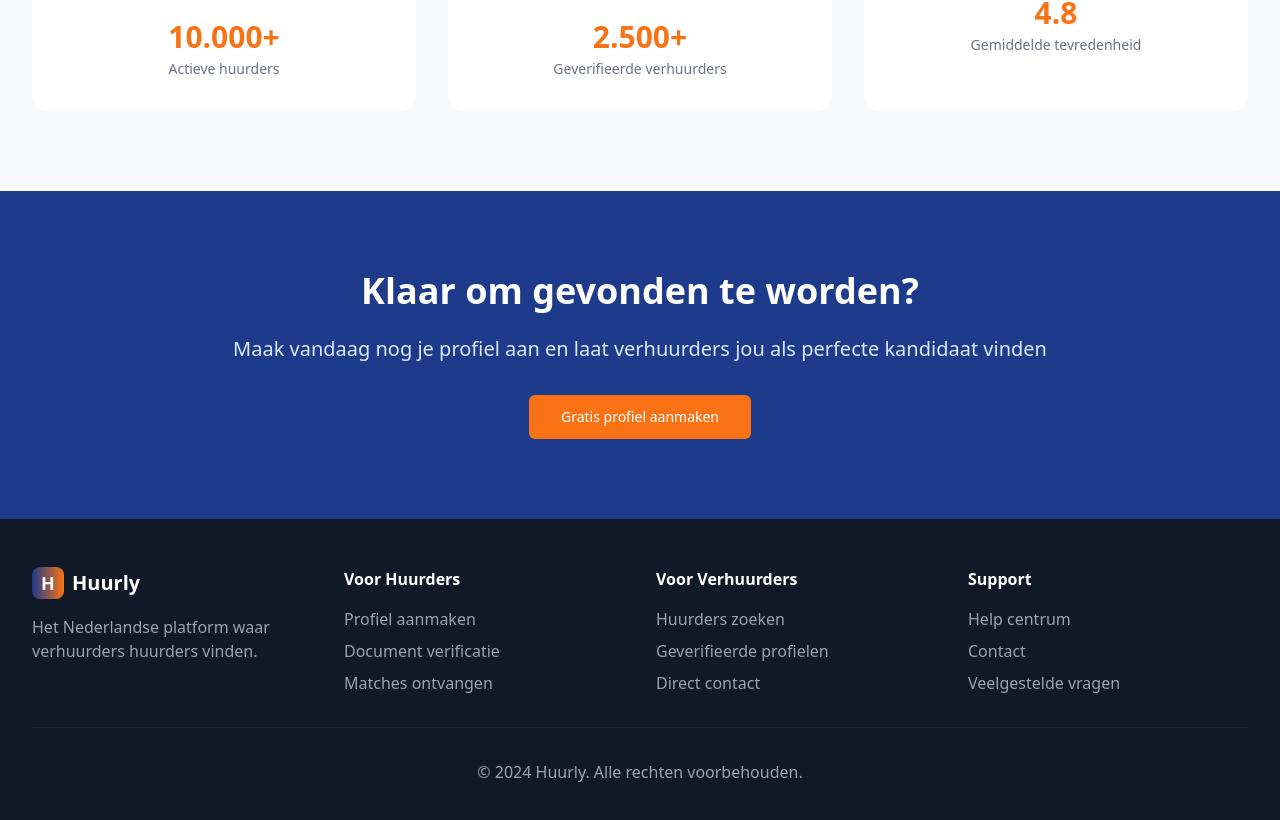
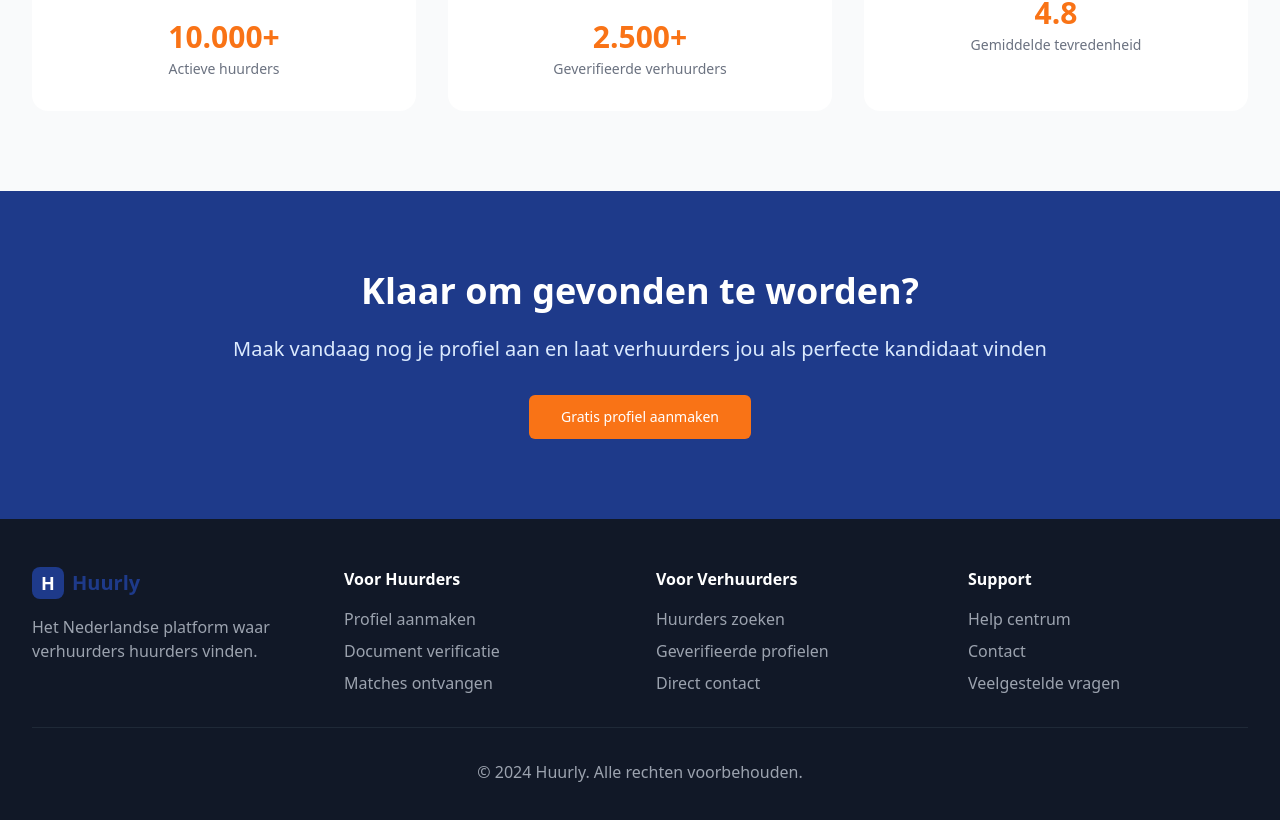
Before and after one commit to Cristiansotogarcia/huurly_1.0, a React (Vite) app: page / in a window 1280 px wide. Shown: the part 1010-1830 px from the top of the page. Built offline with nearby package versions, Linux system fonts and the light colour scheme.

Commit message:
feat: unify logo usage and add favicon

```diff
--- a/index.html
+++ b/index.html
@@ -13,6 +13,7 @@
     <meta property="og:type" content="website" />
 
     <meta name="twitter:card" content="summary_large_image" />
+    <link rel="icon" type="image/svg+xml" href="/huurly-logo.svg" />
   </head>
 
   <body>
--- a/src/components/Header.tsx
+++ b/src/components/Header.tsx
@@ -4,6 +4,7 @@ import { Button } from '@/components/ui/button';
 import { Dialog, DialogContent, DialogTrigger } from '@/components/ui/dialog';
 import { LoginForm } from './auth/LoginForm';
 import { MultiStepSignupModal } from './auth/MultiStepSignupModal';
+import { Logo } from './Logo';
 
 export const Header = () => {
   const [showLogin, setShowLogin] = useState(false);
@@ -13,14 +14,7 @@ export const Header = () => {
     <header className="bg-white shadow-sm border-b">
       <div className="max-w-7xl mx-auto px-4 sm:px-6 lg:px-8">
         <div className="flex justify-between items-center h-16">
-          <div className="flex items-center">
-            <div className="flex-shrink-0 flex items-center">
-              <div className="w-8 h-8 bg-dutch-blue rounded-lg flex items-center justify-center">
-                <span className="text-white font-bold text-lg">H</span>
-              </div>
-              <span className="ml-2 text-xl font-bold text-dutch-blue">Huurly</span>
-            </div>
-          </div>
+          <Logo />
 
           <div className="flex items-center space-x-4">
             <Dialog open={showLogin} onOpenChange={setShowLogin}>
--- /dev/null
+++ b/src/components/Logo.tsx
@@ -0,0 +1,18 @@
+import { cn } from "@/lib/utils";
+
+interface LogoProps {
+  className?: string;
+}
+
+export const Logo = ({ className }: LogoProps) => {
+  return (
+    <div className={cn("flex items-center", className)}>
+      <div className="w-8 h-8 bg-dutch-blue rounded-lg flex items-center justify-center">
+        <span className="text-white font-bold text-lg">H</span>
+      </div>
+      <span className="ml-2 text-xl font-bold text-dutch-blue">Huurly</span>
+    </div>
+  );
+};
+
+export default Logo;
--- a/src/pages/BeheerderDashboard.tsx
+++ b/src/pages/BeheerderDashboard.tsx
@@ -18,6 +18,7 @@ import { UserService } from '@/services/UserService';
 import { paymentService } from '@/services/PaymentService';
 import UserManagementModal from '@/components/modals/UserManagementModal';
 import IssueManagementModal from '@/components/modals/IssueManagementModal';
+import { Logo } from '@/components/Logo';
 import NotificationBell from '@/components/NotificationBell';
 
 const BeheerderDashboard = () => {
@@ -308,10 +309,7 @@ const BeheerderDashboard = () => {
         <div className="max-w-7xl mx-auto px-4 sm:px-6 lg:px-8">
           <div className="flex justify-between items-center h-16">
             <div className="flex items-center">
-              <div className="w-8 h-8 bg-gradient-to-r from-dutch-blue to-dutch-orange rounded-lg flex items-center justify-center">
-                <span className="text-white font-bold text-lg">H</span>
-              </div>
-              <span className="ml-2 text-xl font-bold text-dutch-blue">Huurly</span>
+              <Logo />
               <span className="ml-4 text-gray-500">| Beheerder Dashboard</span>
             </div>
 
--- a/src/pages/BeoordelaarDashboard.tsx
+++ b/src/pages/BeoordelaarDashboard.tsx
@@ -11,6 +11,7 @@ import { useToast } from '@/hooks/use-toast';
 import DocumentReviewModal from '@/components/modals/DocumentReviewModal';
 import NotificationBell from '@/components/NotificationBell';
 import { notifyDocumentApproved, notifyDocumentRejected } from '@/hooks/useNotifications';
+import { Logo } from '@/components/Logo';
 
 const BeoordelaarDashboard = () => {
   const { user } = useAuthStore();
@@ -160,11 +161,8 @@ const BeoordelaarDashboard = () => {
                 <ArrowLeft className="w-4 h-4 mr-2" />
                 Home
               </Button>
-              <div className="w-8 h-8 bg-gradient-to-r from-dutch-blue to-dutch-orange rounded-lg flex items-center justify-center">
-                <span className="text-white font-bold text-lg">H</span>
-              </div>
-              <span className="ml-2 text-xl font-bold text-dutch-blue">Huurly</span>
-              <span className="ml-4 text-gray-500">| Beoordelaar Dashboard</span>
+                <Logo />
+                <span className="ml-4 text-gray-500">| Beoordelaar Dashboard</span>
             </div>
 
             <div className="flex items-center space-x-4">
--- a/src/pages/HuurderDashboard.tsx
+++ b/src/pages/HuurderDashboard.tsx
@@ -12,6 +12,7 @@ import DocumentUploadModal from '@/components/modals/DocumentUploadModal';
 import PropertySearchModal from '@/components/modals/PropertySearchModal';
 import NotificationBell from '@/components/NotificationBell';
 import { notifyDocumentUploaded } from '@/hooks/useNotifications';
+import { Logo } from '@/components/Logo';
 
 const HuurderDashboard = () => {
   const { user } = useAuthStore();
@@ -130,10 +131,7 @@ const HuurderDashboard = () => {
               <ArrowLeft className="w-4 h-4 mr-2" />
               Home
             </Button>
-              <div className="w-8 h-8 bg-gradient-to-r from-dutch-blue to-dutch-orange rounded-lg flex items-center justify-center">
-                <span className="text-white font-bold text-lg">H</span>
-              </div>
-              <span className="ml-2 text-xl font-bold text-dutch-blue">Huurly</span>
+            <Logo />
             <span className="ml-4 text-gray-500">| Huurder Dashboard</span>
           </div>
 
--- a/src/pages/Index.tsx
+++ b/src/pages/Index.tsx
@@ -3,6 +3,7 @@ import { Header } from '@/components/Header';
 import { Hero } from '@/components/Hero';
 import { Features } from '@/components/Features';
 import { CTA } from '@/components/CTA';
+import { Logo } from '@/components/Logo';
 
 const Index = () => {
   return (
@@ -16,12 +17,7 @@ const Index = () => {
         <div className="max-w-7xl mx-auto px-4 sm:px-6 lg:px-8">
           <div className="grid md:grid-cols-4 gap-8">
             <div>
-              <div className="flex items-center mb-4">
-                <div className="w-8 h-8 bg-gradient-to-r from-dutch-blue to-dutch-orange rounded-lg flex items-center justify-center">
-                  <span className="text-white font-bold text-lg">H</span>
-                </div>
-                <span className="ml-2 text-xl font-bold">Huurly</span>
-              </div>
+              <Logo className="mb-4" />
               <p className="text-gray-400">
                 Het Nederlandse platform waar verhuurders huurders vinden.
               </p>
--- a/src/pages/VerhuurderDashboard.tsx
+++ b/src/pages/VerhuurderDashboard.tsx
@@ -13,6 +13,7 @@ import ViewingInvitationModal from '@/components/modals/ViewingInvitationModal';
 import TenantProfileModal from '@/components/modals/TenantProfileModal';
 import NotificationBell from '@/components/NotificationBell';
 import { notifyViewingInvitation, notifyApplicationReceived } from '@/hooks/useNotifications';
+import { Logo } from '@/components/Logo';
 
 const VerhuurderDashboard = () => {
   const { user } = useAuthStore();
@@ -114,10 +115,7 @@ const VerhuurderDashboard = () => {
         <div className="max-w-7xl mx-auto px-4 sm:px-6 lg:px-8">
           <div className="flex justify-between items-center h-16">
             <div className="flex items-center">
-              <div className="w-8 h-8 bg-gradient-to-r from-dutch-blue to-dutch-orange rounded-lg flex items-center justify-center">
-                <span className="text-white font-bold text-lg">H</span>
-              </div>
-              <span className="ml-2 text-xl font-bold text-dutch-blue">Huurly</span>
+              <Logo />
               <span className="ml-4 text-gray-500">| Verhuurder Dashboard</span>
             </div>
 
```
Also changed, not shown: public/huurly-logo.svg (added). Lines whose indentation alone changed are shown as unchanged.
